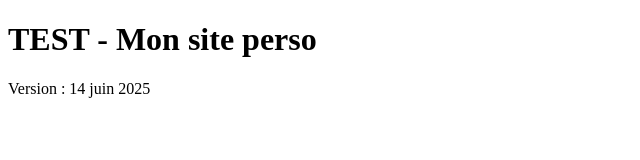
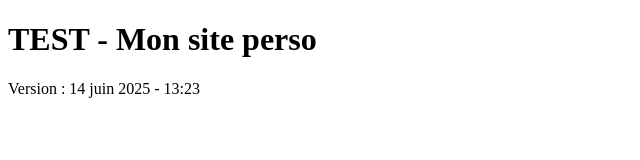
Before and after one commit to jfmauro/vaultara-landing-page, a plain HTML site: page index.html in a window 1280 px wide. Shown: the full height of the page, 0-640 px from the left. Drawn offline with Linux system fonts and the light colour scheme.

Commit message:
Update index.html

```diff
--- a/index.html
+++ b/index.html
@@ -2,6 +2,6 @@
 <html>
 <body>
     <h1>TEST - Mon site perso</h1>
-    <p>Version : 14 juin 2025</p>
+    <p>Version : 14 juin 2025 - 13:23 </p>
 </body>
 </html>
```
